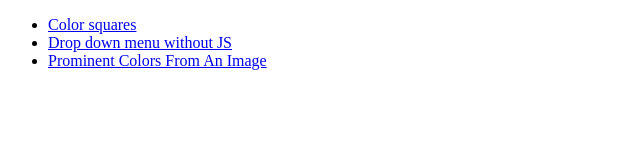
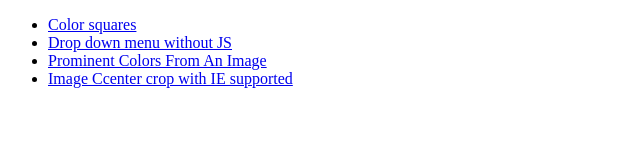
Before and after one commit to hanksudo/WebDesignPractice, a website: page index.html in a window 1280 px wide. Shown: the whole page, without its empty margins (0-640 px from the left). Drawn offline with Linux system fonts and the light colour scheme.

Commit message:
update index

```diff
--- a/index.html
+++ b/index.html
@@ -9,6 +9,7 @@
         <li><a href="color_squares.html">Color squares</a></li>
         <li><a href="drop_down_menu_without_js.html">Drop down menu without JS</a></li>
         <li><a href="prominent_colors_from_an_image.html">Prominent Colors From An Image</a></li>
+        <li><a href="image_center_crop_support_ie.html">Image Ccenter crop with IE supported</a></li>
     </ul>
 </body>
 </html>
```
